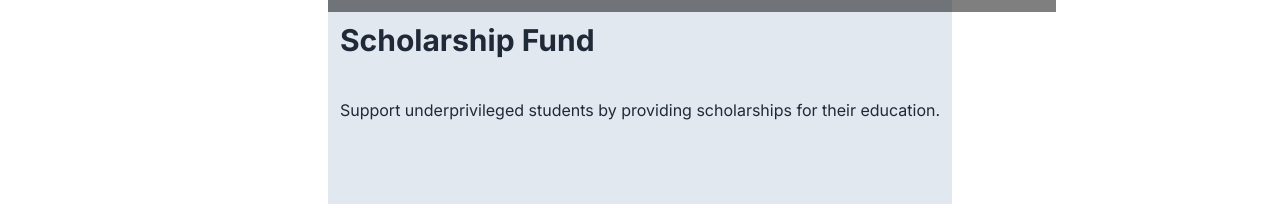
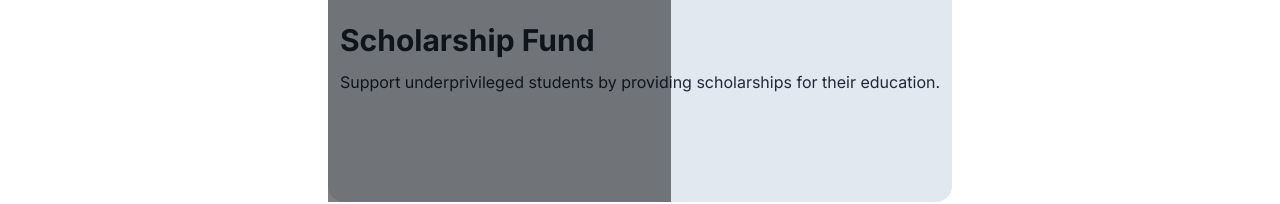
Before and after one commit to Mdhalaluddin/donation-campaign, a React (Vite) app: page /cards/1 in a window 1280 px wide. Shown: the part 578-782 px from the top of the page. Built offline with nearby package versions, Linux system fonts and the light colour scheme.

Commit message:
router added

```diff
--- a/src/Utility/localStored.js
+++ b/src/Utility/localStored.js
@@ -4,7 +4,6 @@ const getStoredDonateCard =()=>{
         return JSON.parse(storedDonateCard);
     }
     return [];
-
 }
 
 const saveDonateCard = id =>{
@@ -15,5 +14,4 @@ const saveDonateCard = id =>{
         localStorage.setItem('donate-card', JSON.stringify (storedDonateCard));
     }
 }
-
 export { saveDonateCard, getStoredDonateCard}
--- a/src/assets/Components/DonateCard/DonateCard.css
+++ b/src/assets/Components/DonateCard/DonateCard.css
@@ -1,7 +1,8 @@
 .overlay{
     position: absolute;
-    bottom: 210px;
-    width: 43%;
+    bottom: 0;
+    height: 50%;
+    width: 55%;
     transition: .5s ease;
     color: #f1f1f1;
     font-size: 20px;
--- a/src/assets/Components/DonateCard/DonateCard.jsx
+++ b/src/assets/Components/DonateCard/DonateCard.jsx
@@ -11,9 +11,11 @@ const DonateCard = () => {
     const { id } = useParams();
     const intId = parseInt(id);
     const card = cards.find(card => card.id === intId);
-    const {Text_button_bg}=card;
+    const { Text_button_bg } = card;
     const handleNotify = () => {
         saveDonateCard(intId);
+        const total = intId.reduce((preValue, currentItem) => preValue + currentItem.Price, 0);
+            console.log(total);
         toast("You are a successfully donate!")
     };
 
@@ -23,13 +25,13 @@ const DonateCard = () => {
             <div className="container mx-auto  grid justify-center mt-5 min-h-screen ">
                 <div className=" card card-compact bg-slate-200">
                     <img className="w-full" src={card.img} alt="" />
-                    <div className="overlay w-[91vh]">
+                    <div className="overlay w-50">
                         <Link >
-                            <button  style={{background: Text_button_bg}} onClick={handleNotify} className="-mt-20 btn btn-primary ">{card.Category} ${card.Price}</button>
+                            <button style={{ background: Text_button_bg }} onClick={handleNotify} className="-mt-20 btn btn-primary ">{card.Category} ${card.Price}</button>
                         </Link>
                     </div>
-                <h2 className="text-3xl font-bold mt-8 p-3">{card.Title}</h2>
-                <p className="mt-4 p-3">{card.Description}</p>
+                    <h2 className="text-3xl font-bold mt-8 p-3">{card.Title}</h2>
+                    <p className=" px-3">{card.Description}</p>
                 </div>
                 <ToastContainer />
             </div>
--- a/src/assets/Components/Donation/Donation.jsx
+++ b/src/assets/Components/Donation/Donation.jsx
@@ -5,17 +5,21 @@ import { getStoredDonateCard } from "../../../Utility/localStored";
 
 const Donation = () => {
     const cards = useLoaderData();
+    // console.log(cards);
+    // console.log(cardLength);
 
     const [donateCard, setDonateCard] = useState([]);
     const [cardLength, setCardLength] = useState(4);
-    const { Card_bg, Text_button_bg}= cards;
-    // console.log(donateCard);
+    // const { Card_bg, Text_button_bg}= cards;
+    console.log(donateCard);
 
     useEffect(() => {
         const storedCardIds = getStoredDonateCard();
         if (cards.length > 0) {
             const cardsDonate = cards.filter(card => storedCardIds.includes(card.id))
             // console.log(cardsDonate, cards, storedCardIds);
+            const total = cardsDonate.reduce((preValue, currentItem) => preValue + currentItem.Price, 0);
+            console.log(total);
             setDonateCard(cardsDonate);
         }
     }, [cards]);
@@ -24,31 +28,28 @@ const Donation = () => {
         <>
             <div className="grid lg:grid-cols-2 gap-4 container mx-auto mt-20 mb-7">
                 {
-                    donateCard.slice(0, cardLength).map(card => <div style={{background: card.Card_bg}} key={card.id} className="card card-side bg-base-100 shadow-xl">
+                    donateCard.slice(0, cardLength).map(card => <div style={{ background: card.Card_bg }} key={card.id} className="card card-side bg-base-100 shadow-xl">
                         <figure><img className="w-full h-full" src={card.img} alt="" /></figure>
-                        <div  className="card-body">
+                        <div className="card-body">
                             <h2 className="card-title"></h2>
                             <div className="">
-                                <button style={{background: card.Card_bg}}  className="btn-xs btn">{card.Category}</button>
+                                <button style={{ background: card.Card_bg }} className="btn-xs btn">{card.Category}</button>
                             </div>
-                            <h2 style={{color: card.Text_button_bg}}  className="text-2xl font-semibold">{card.Title}</h2>
-                            <h3 style={{color: card.Text_button_bg}} className="text-xl font-semibold"><span>$</span>{card.Price}</h3>
+                            <h2 style={{ color: card.Text_button_bg }} className="text-2xl font-semibold">{card.Title}</h2>
+                            <h3 style={{ color: card.Text_button_bg }} className="text-xl font-semibold"><span>$</span>{card.Price}</h3>
                             <div className="card-actions justify-start my-3 ">
-                                <button onClick={() => setCardLength(cards.length)} style={{background: card.Text_button_bg}} className="btn text-white">View Details</button>
+                                <button style={{ background: card.Text_button_bg }} className="btn text-white">View Details</button>
                             </div>
                         </div>
                     </div>)
                 }
-
             </div>
-            <nav className={cardLength === cards.length && 'hidden'}>
+            <nav className={donateCard === cards.length && "hidden"}>
                 <div className="card-actions justify-center">
-                    <button onClick={()=>setCardLength(cards.length)}
-                    className="btn bg-[#009444] my-5 text-white">Show all</button>
+                    <button onClick={() => setCardLength(cards.length)}
+                        className="btn bg-[#009444] my-5 text-white">Show all</button>
                 </div>
             </nav>
-
-
         </>
 
     );
--- a/src/assets/Components/Statistics/Statistics.jsx
+++ b/src/assets/Components/Statistics/Statistics.jsx
@@ -1,4 +1,5 @@
 
+import { useEffect } from "react";
 import { Chart } from "react-google-charts";
 import { useLoaderData } from "react-router-dom";
 
@@ -12,10 +13,14 @@ const options = {
 const Statistics = () => {
     const cards = useLoaderData();
     console.log(cards)
+    useEffect(()=>{
+
+    },[]);
     return (
         <Chart chartType="PieChart"
         data={data}
         options={options}
+        // position ={'button'}
         width={"120%"}
         height={"500px"} />
 
```
